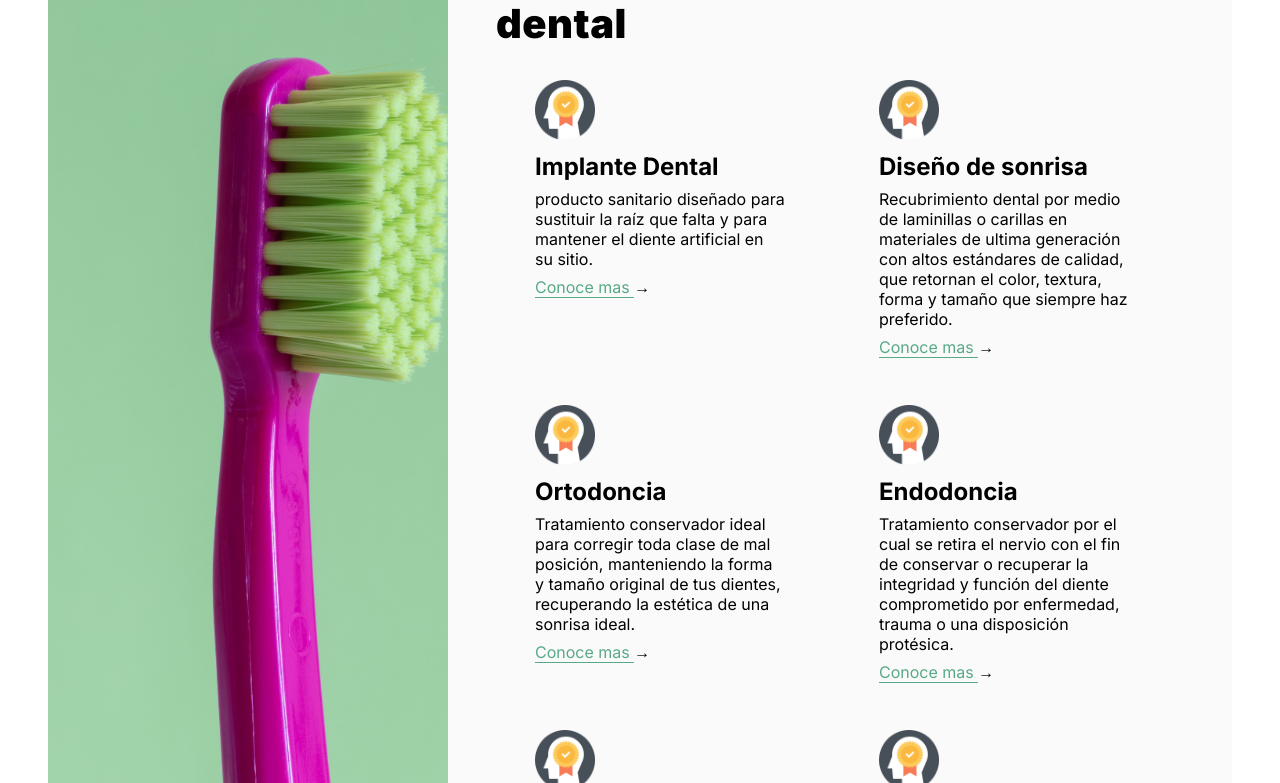
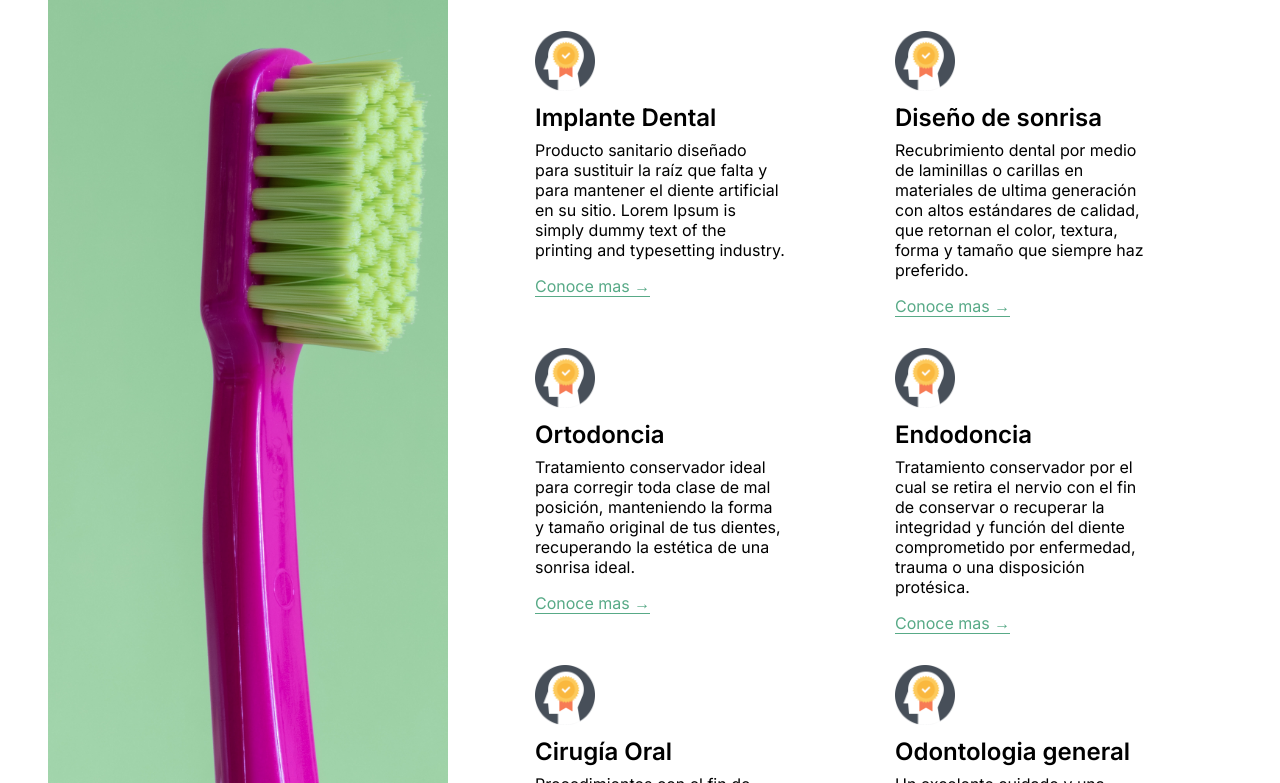
Before and after one commit to xKeCo/borealclinicadental.com, a Next.js app: page / in a window 1280 px wide. Shown: the part 1257-2040 px from the top of the page. Built offline with nearby package versions, Linux system fonts and the light colour scheme.

Commit message:
swipeable drawer, some css

```diff
--- a/components/Drawer.js
+++ b/components/Drawer.js
@@ -3,7 +3,7 @@ import s from "./styles/Drawer.module.css";
 // Material UI Components
 import {
   Box,
-  Drawer,
+  SwipeableDrawer,
   List,
   Divider,
   ListItem,
@@ -25,6 +25,7 @@ export default function TemporaryDrawer() {
 
   const toggleDrawer = (anchor, open) => (event) => {
     if (
+      event &&
       event.type === "keydown" &&
       (event.key === "Tab" || event.key === "Shift")
     ) {
@@ -33,7 +34,6 @@ export default function TemporaryDrawer() {
 
     setState({ ...state, [anchor]: open });
   };
-
   const list = (anchor) => (
     <Box
       sx={{ width: 250 }}
@@ -62,13 +62,14 @@ export default function TemporaryDrawer() {
         className={s.burgerIcon}
         fontSize="large"
       />
-      <Drawer
+      <SwipeableDrawer
         anchor={"right"}
         open={state["right"]}
         onClose={toggleDrawer("right", false)}
+        onOpen={toggleDrawer("right", true)}
       >
         {list("right")}
-      </Drawer>
+      </SwipeableDrawer>
     </div>
   );
 }
--- a/components/ServiceCard.js
+++ b/components/ServiceCard.js
@@ -12,10 +12,8 @@ function ServiceCard({ src, alt, title, description, link }) {
         <h2>{title}</h2>
         <p>{description}</p>
         <Link href={link}>
-          <a>Conoce mas </a>
+          <a>Conoce mas &rarr;</a>
         </Link>
-
-        <span>&rarr;</span>
       </div>
     </div>
   );
--- a/components/styles/ServiceCard.module.css
+++ b/components/styles/ServiceCard.module.css
@@ -1,14 +1,16 @@
 .servicesCard {
   max-width: 250px;
-  margin: 0 1rem 3rem 0;
+  margin: 0 0 2rem 0;
 }
 
 .servicesCard h2 {
   margin: 0.5rem 0;
+  font-weight: 600;
 }
 
 .servicesCard p {
-  margin: 0.5rem 0;
+  margin: 0.5rem 0 1rem 0;
+  font-weight: 400;
 }
 
 .servicesCard a {
@@ -16,3 +18,8 @@
   color: #58aa87;
   border-bottom: #58aa87 1px solid;
 }
+
+.servicesCard a:hover {
+  color: #000;
+  border-bottom: #000 1px solid;
+}
--- a/pages/index.js
+++ b/pages/index.js
@@ -82,7 +82,7 @@ export default function Home() {
             src="/experience.png"
             alt="Dental Implants"
             title="Implante Dental"
-            description="producto sanitario diseñado para sustituir la raíz que falta y para mantener el diente artificial en su sitio."
+            description="Producto sanitario diseñado para sustituir la raíz que falta y para mantener el diente artificial en su sitio. Lorem Ipsum is simply dummy text of the printing and typesetting industry."
             link="#"
           />
           <ServiceCard
@@ -126,7 +126,7 @@ export default function Home() {
             alt="Dental Implants"
             title="Odontologia general"
             description="Un excelente cuidado y una rutina de prevencion son
-            pilares fundamentales para una sonrisa y un cuerpo saludable"
+            pilares fundamentales para una sonrisa y un cuerpo saludable. Lorem Ipsum is simply dummy text of the printing and typesetting industry."
             link="#"
           />
         </div>
--- a/styles/Home.module.css
+++ b/styles/Home.module.css
@@ -80,8 +80,7 @@
   justify-content: space-around;
   flex: 1;
   flex-wrap: wrap;
-  background: #fafafa;
-  padding: 1.5rem 3rem;
+  padding: 1.5rem 2rem;
   max-width: 1027px;
 }
 
@@ -91,7 +90,7 @@
 
 .cardHeader p {
   font-size: 14px;
-  font-weight: 600;
+  font-weight: 500;
   margin: 0;
 }
 
@@ -183,10 +182,3 @@
     display: none;
   }
 }
-
-@media (max-width: 600px) {
-  .grid {
-    width: 100%;
-    flex-direction: column;
-  }
-}
```
